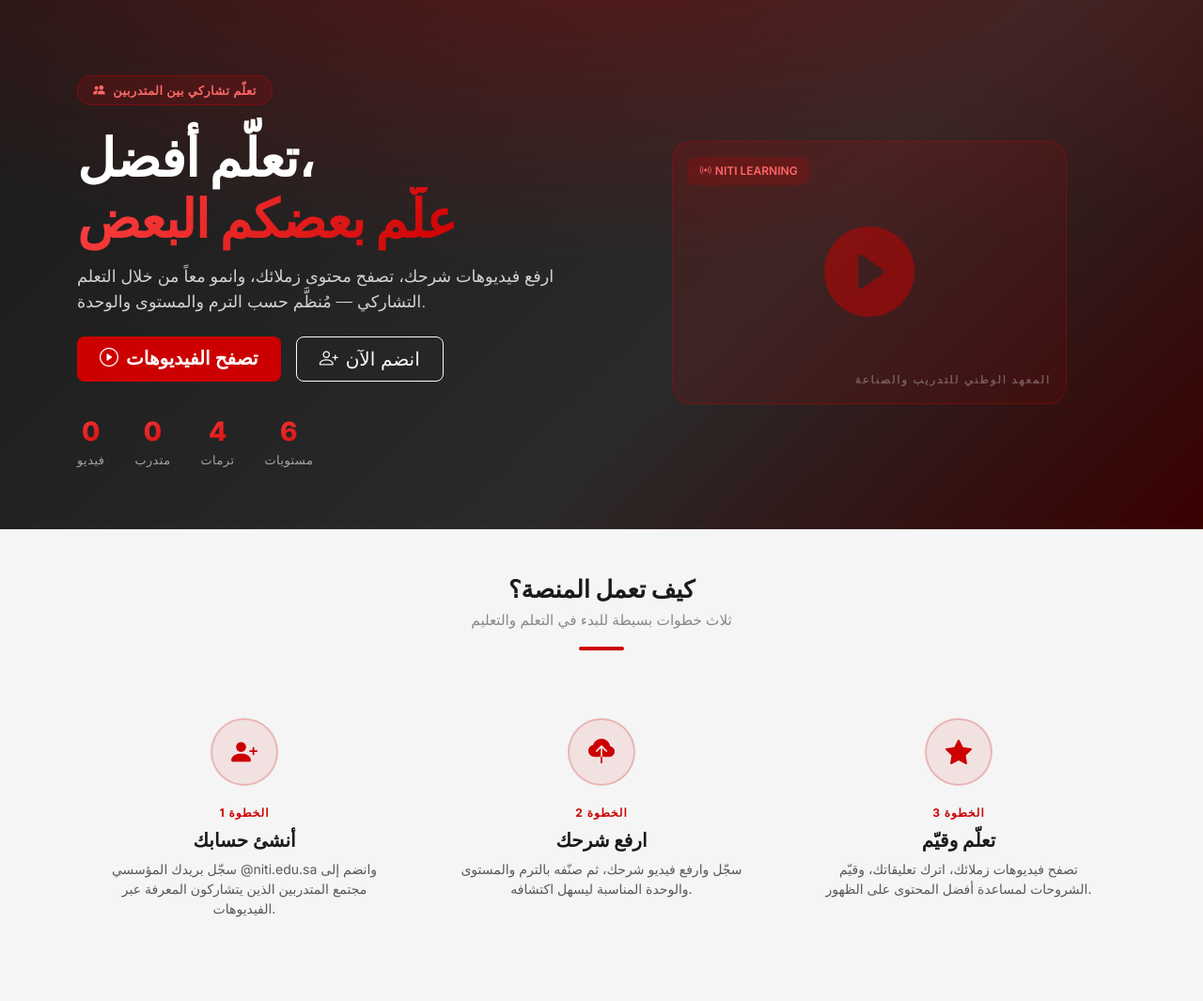
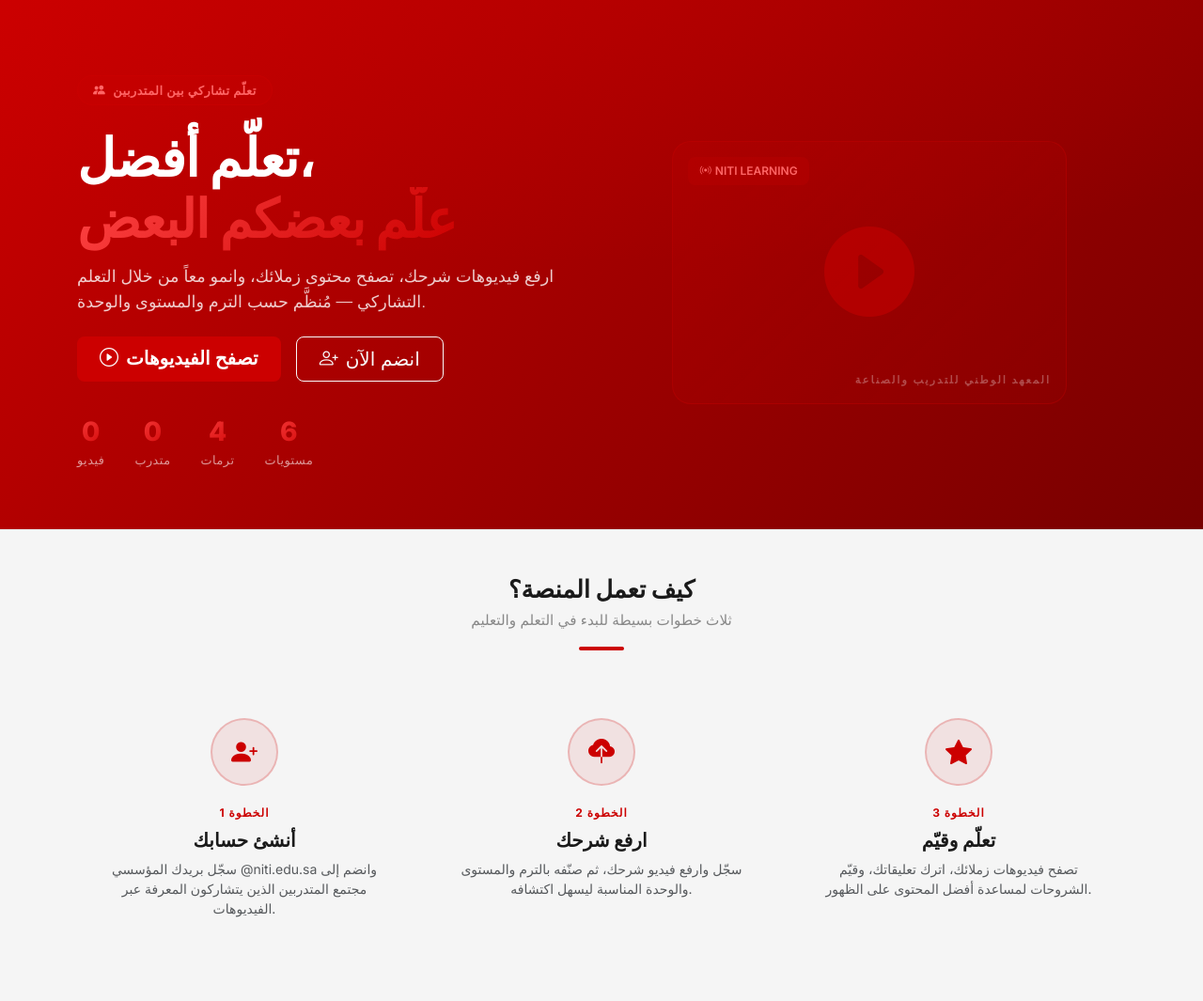
Before and after one commit to lywy71290-hue/peerlearn, a Flask app: page / in a window 1280 px wide. Shown: the part 67-1132 px from the top of the page at 94% size. Run offline with Flask 3, Linux system fonts and the light colour scheme; data that the repository does not hold is empty; parts of the project's set-up code (start-up, migrations or seed data) failed here and were passed over; some libraries are stand-ins or nearby versions.

Commit message:
fix: update hero section background to NITI red gradient (was dark gray)

```diff
--- a/static/css/main.css
+++ b/static/css/main.css
@@ -147,7 +147,7 @@ a:hover { color: var(--primary-dark); }
 
 /* ─── Hero ──────────────────────────────────────────────────────────────── */
 .hero {
-  background: linear-gradient(135deg, #1a1a1a 0%, #2a2a2a 60%, #3a0000 100%);
+  background: linear-gradient(135deg, #CC0000 0%, #990000 60%, #770000 100%);
   padding: 5rem 0 4rem;
   position: relative;
   overflow: hidden;
```
